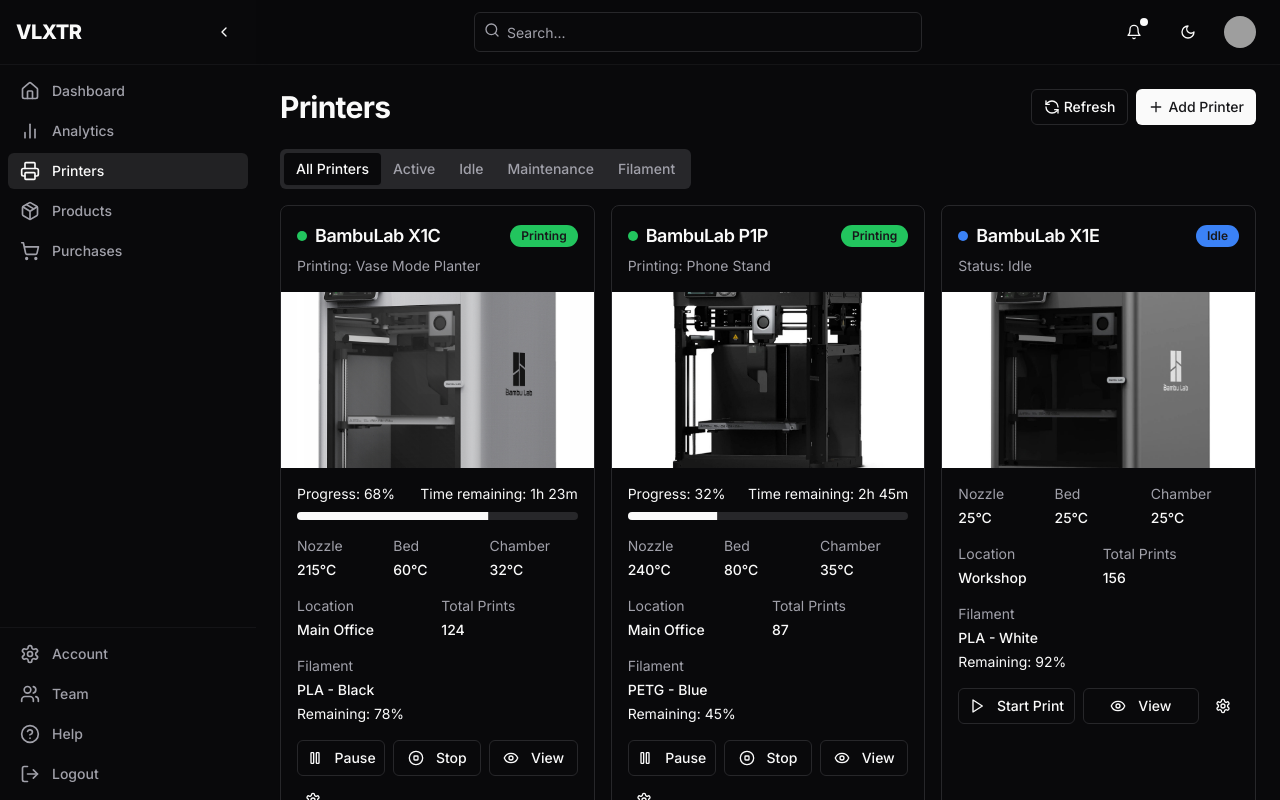
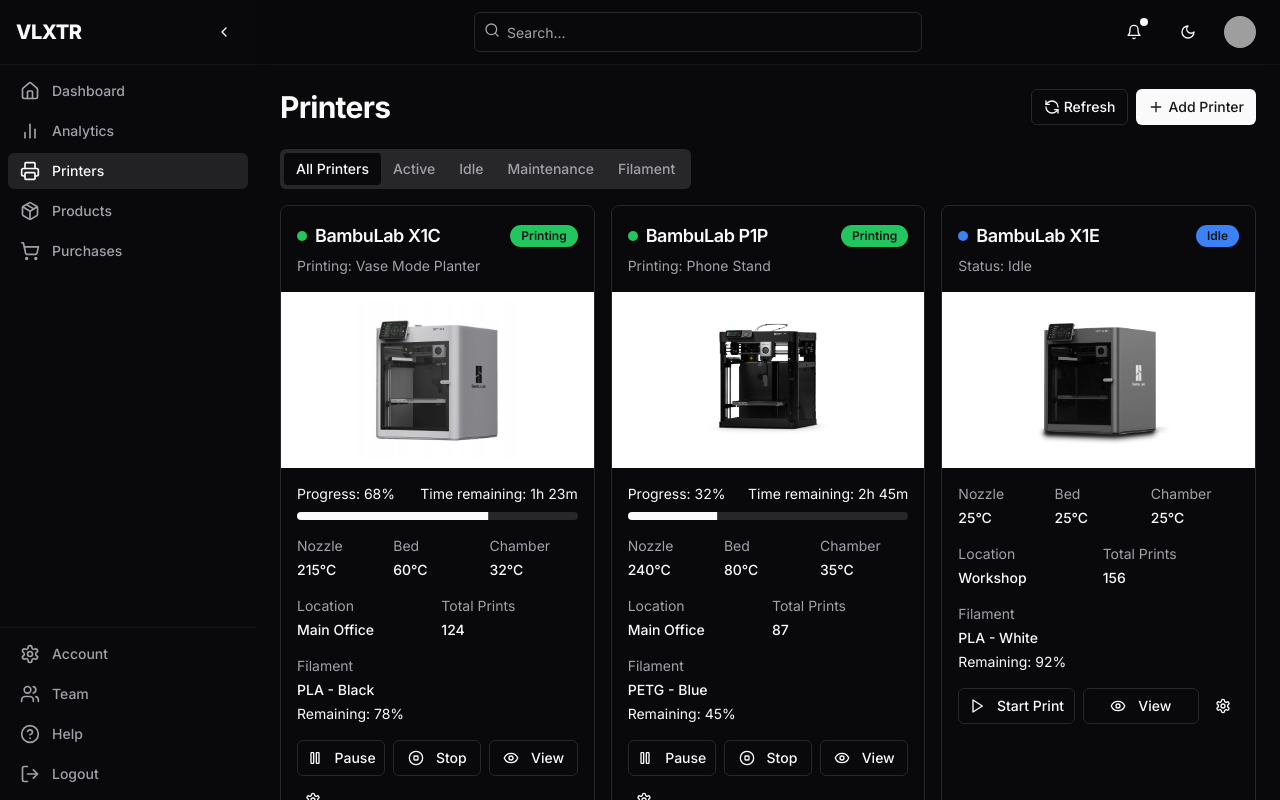
Before and after one commit to P4r1nc3/VLXTR_Frontend, a Next.js app: page /dashboard/printers in a window 1280 px wide. Built offline with nearby package versions, Linux system fonts and the light colour scheme; grey boxes are pictures that could not be loaded.

Commit message:
Added white background

```diff
--- a/components/printers/printer-list.tsx
+++ b/components/printers/printer-list.tsx
@@ -154,11 +154,11 @@ export function PrinterList() {
             </CardDescription>
           </CardHeader>
           <CardContent className="p-0">
-            <div className="aspect-video bg-muted flex items-center justify-center">
+            <div className="aspect-video bg-white flex items-center justify-center p-2">
               <img
                 src={printer.image || "/placeholder.svg"}
                 alt={`Preview of ${printer.name}`}
-                className="h-full w-full object-cover"
+                className="h-full w-auto object-contain max-h-[200px]"
               />
             </div>
             <div className="p-4 space-y-4">
```
